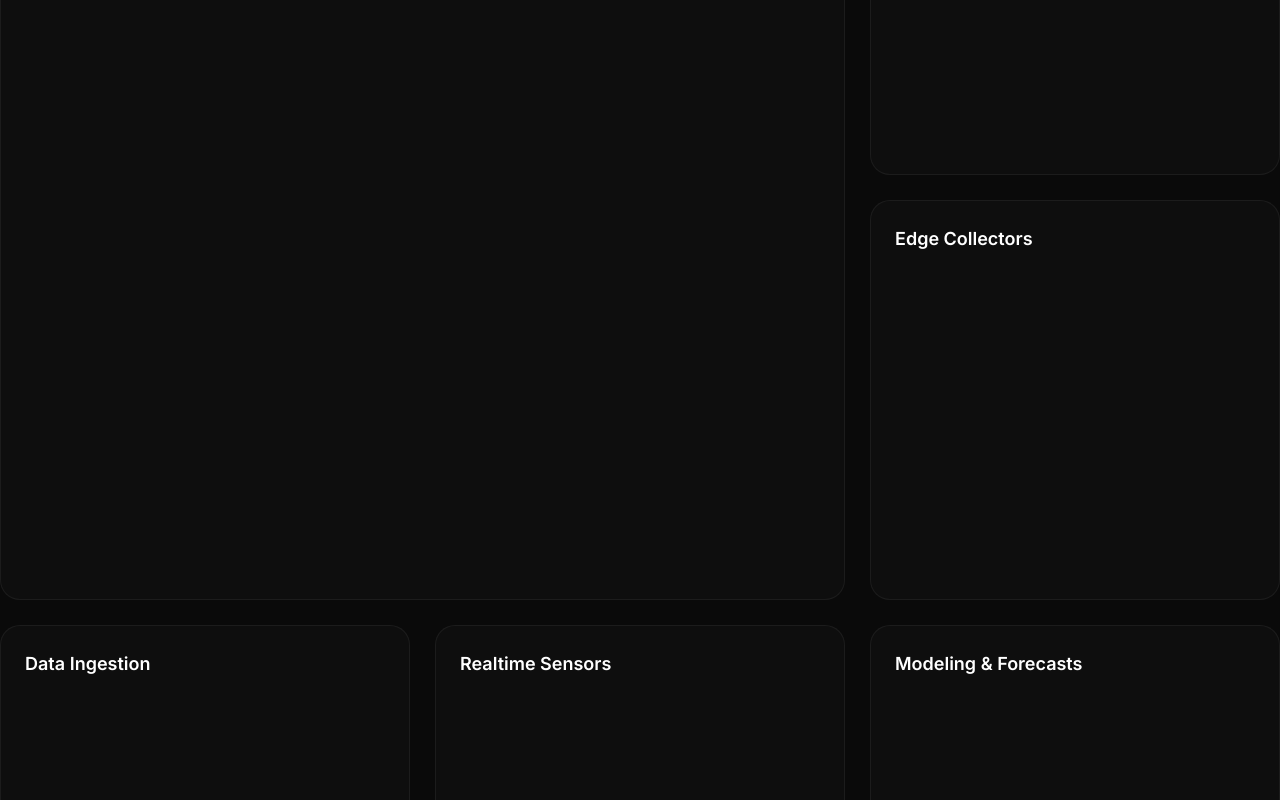
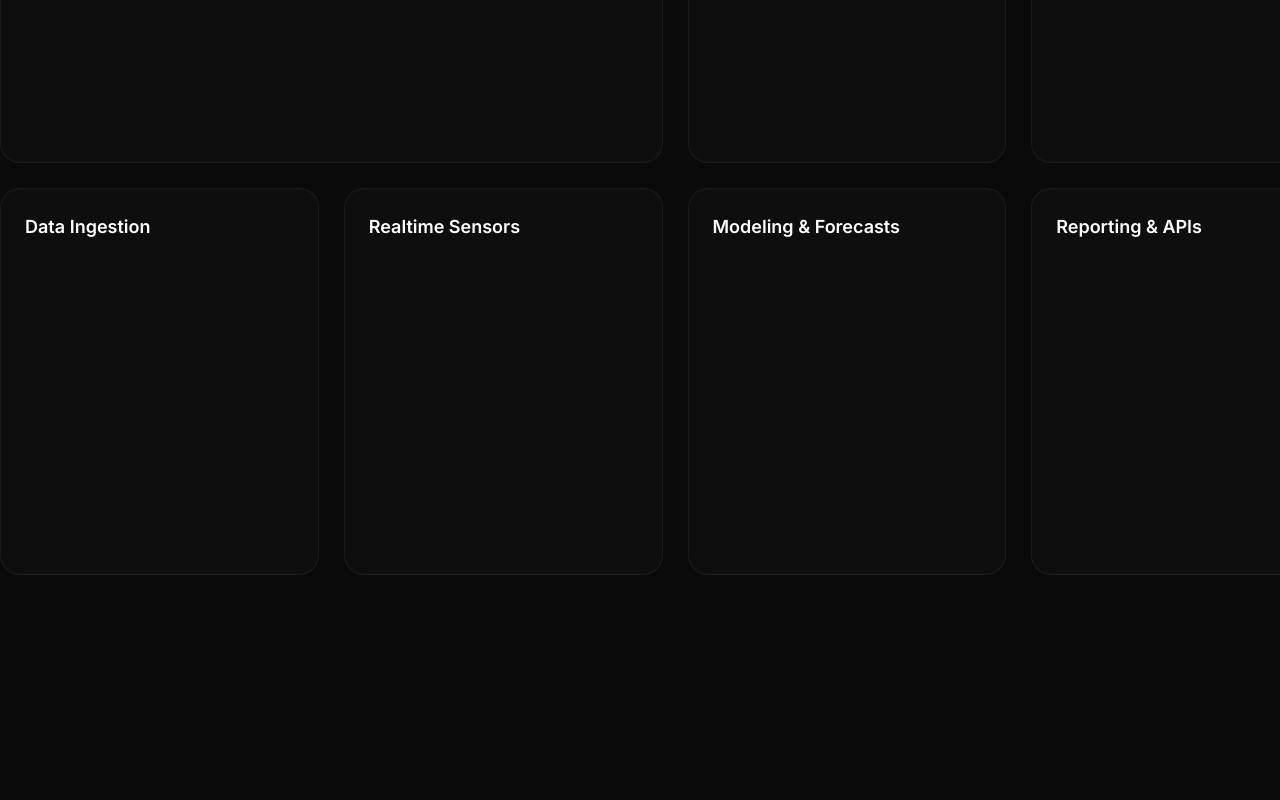
Before and after one commit to withNoclout/nextxo-v2, a React (Vite) app: page / in a window 1280 px wide. Shown: the part 1179-1979 px from the top of the page. Built offline with nearby package versions, Linux system fonts and the light colour scheme; the HTML template or start-up script is replaced by a standard one.

Commit message:
FeaturePanel: 7-card layout in exact 1350×800, 4 columns with 25px gaps; top 2-1-1, bottom 4; grid-auto-rows 387.5px

```diff
--- a/src/ui/FeaturePanel.tsx
+++ b/src/ui/FeaturePanel.tsx
@@ -1,32 +1,33 @@
 export default function FeaturePanel() {
   return (
-    <div className="max-w-[1375px] mx-auto h-[825px]">
+    <div className="w-[1350px] h-[800px] mx-auto">
       <div
-        className="grid grid-cols-12 gap-[25px]"
-        style={{ gridAutoRows: '400px' }}
+        className="grid grid-cols-4 gap-[25px]"
+        style={{ gridAutoRows: '387.5px' }}
       >
-        {/* Big Monitoring Dashboard card */}
-  <section className="card col-span-8 row-span-2">
+        {/* Top row: [2 cols | 1 col | 1 col] */}
+        <section className="card col-span-2">
           <h3 className="text-lg font-semibold text-white">Monitoring Dashboard</h3>
         </section>
-
-        {/* Right stack */}
-  <section className="card col-span-4 row-span-1">
+        <section className="card col-span-1">
           <h3 className="text-lg font-semibold text-white">User &amp; Org Access</h3>
         </section>
-  <section className="card col-span-4 row-span-1">
+        <section className="card col-span-1">
           <h3 className="text-lg font-semibold text-white">Edge Collectors</h3>
         </section>
 
-        {/* Bottom row */}
-  <section className="card col-span-4 row-span-1">
+        {/* Bottom row: 4 equal cards */}
+        <section className="card col-span-1">
           <h3 className="text-lg font-semibold text-white">Data Ingestion</h3>
         </section>
-  <section className="card col-span-4 row-span-1">
+        <section className="card col-span-1">
           <h3 className="text-lg font-semibold text-white">Realtime Sensors</h3>
         </section>
-  <section className="card col-span-4 row-span-1">
+        <section className="card col-span-1">
           <h3 className="text-lg font-semibold text-white">Modeling &amp; Forecasts</h3>
+        </section>
+        <section className="card col-span-1">
+          <h3 className="text-lg font-semibold text-white">Reporting &amp; APIs</h3>
         </section>
       </div>
     </div>
```
